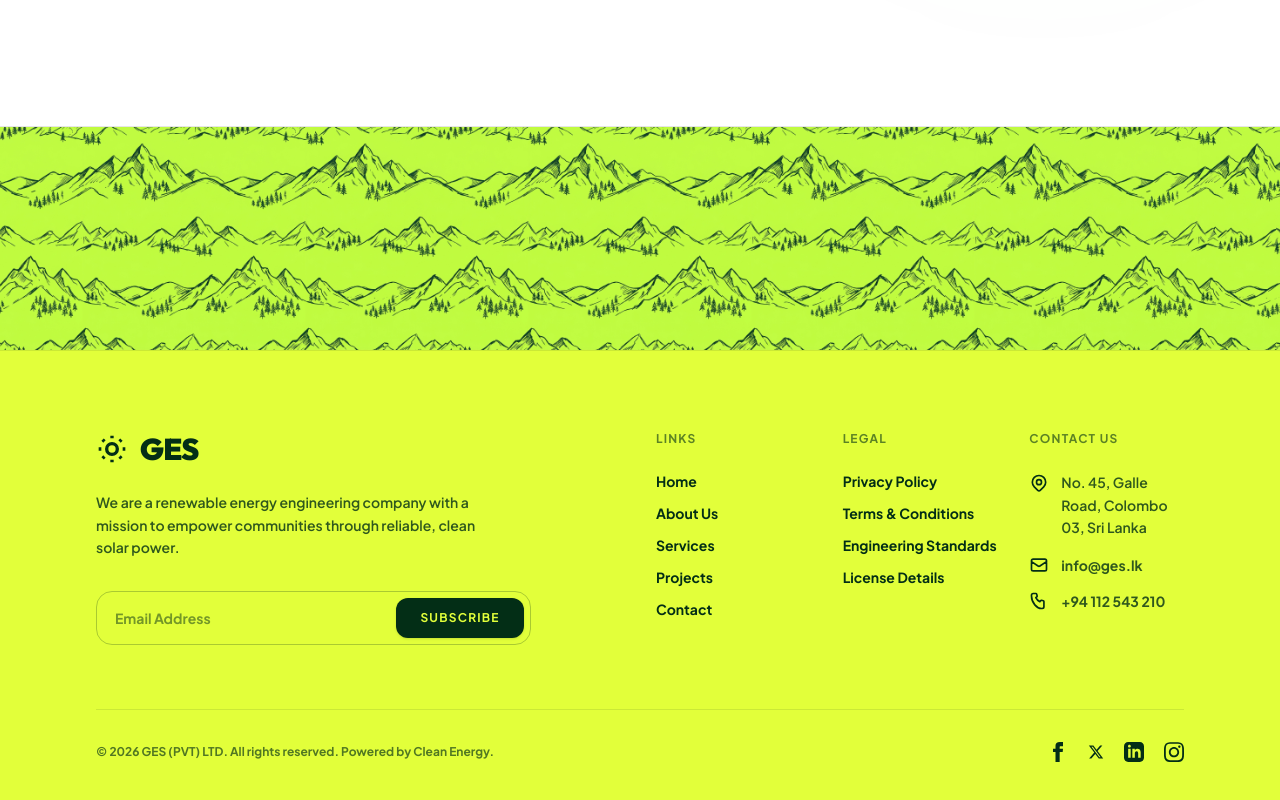
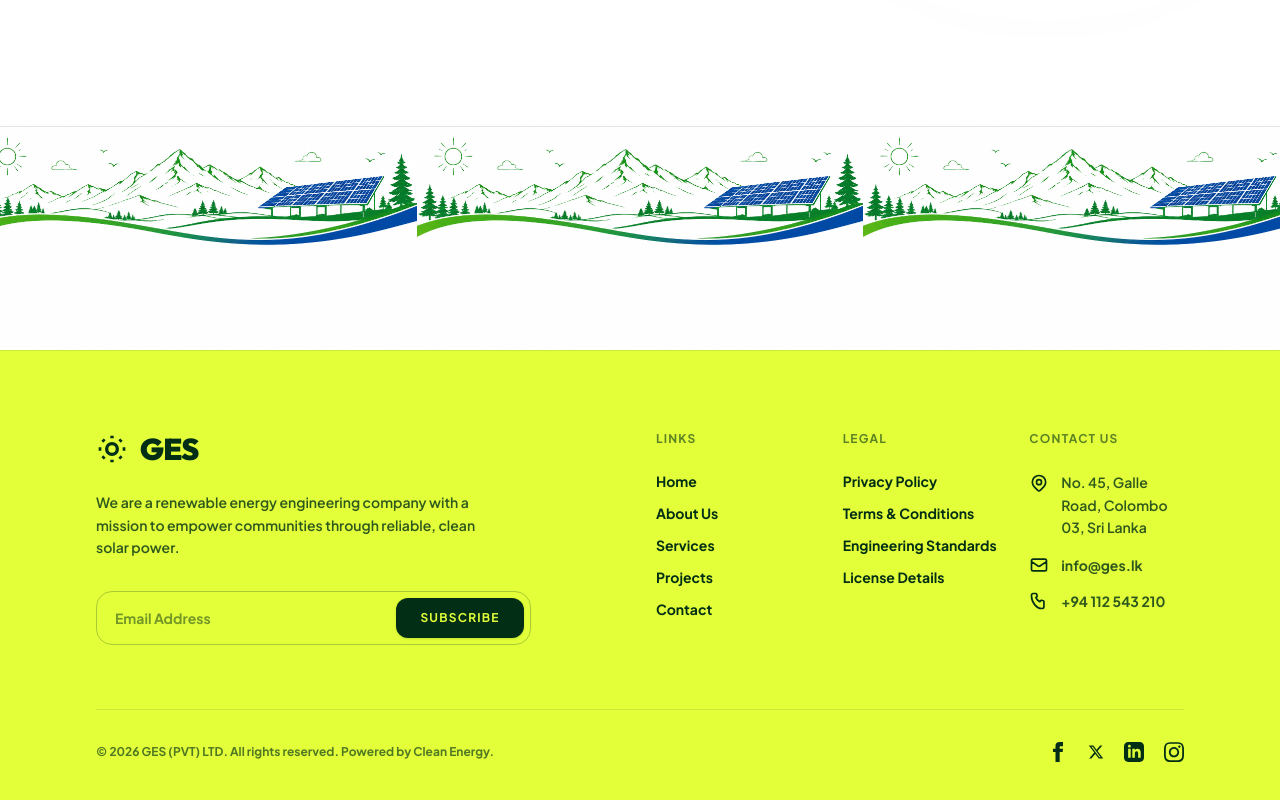
Before and after one commit to mss879/ges.lk, a Next.js app: page / in a window 1280 px wide. Shown: the part 3099-3899 px from the top of the page. Built offline with nearby package versions, Linux system fonts and the light colour scheme.

Commit message:
feat: use target footer-1.png asset for footer background skyline

```diff
--- a/src/app/page.tsx
+++ b/src/app/page.tsx
@@ -1506,7 +1506,7 @@ export default function Home() {
       <div
         className="w-full h-40 sm:h-48 md:h-56 border-t border-stone-200 relative z-10"
         style={{
-          backgroundImage: 'url("/mountain_footer_bg.png")',
+          backgroundImage: 'url("/footer-1.png")',
           backgroundSize: 'auto 100%',
           backgroundRepeat: 'repeat-x',
           backgroundPosition: 'bottom center'
```
Also changed, not shown: public/footer-1.png (added).
